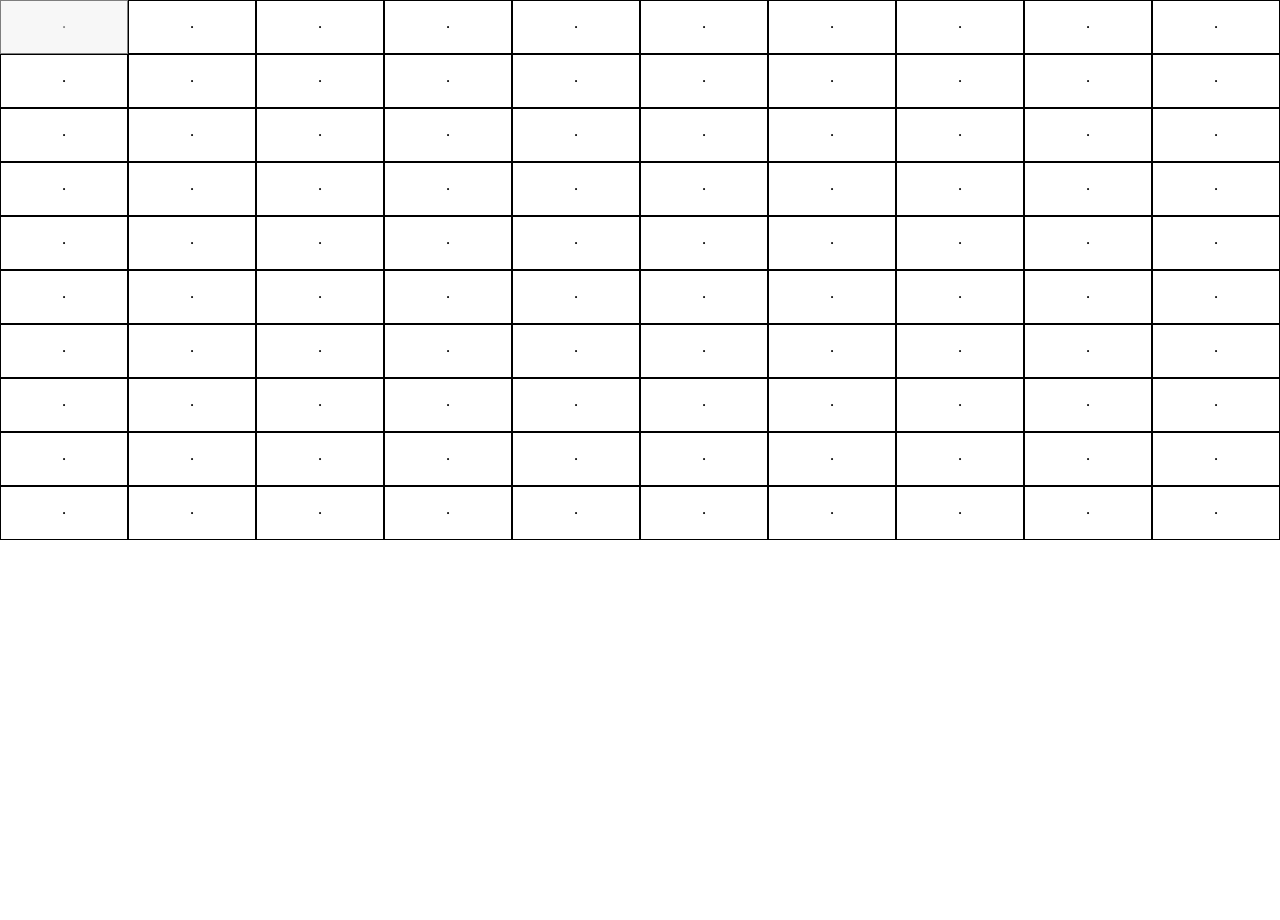
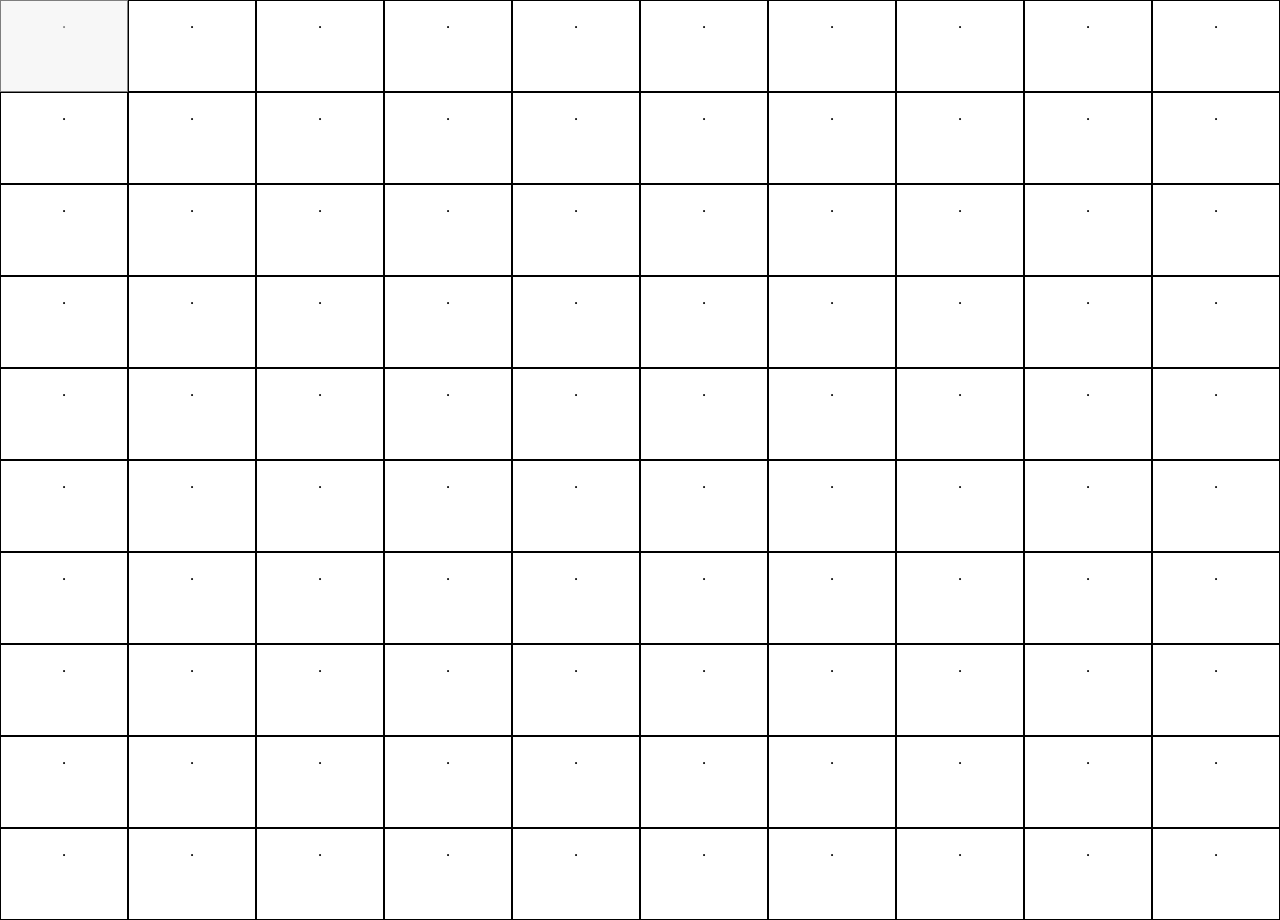
Before and after one commit to digidub/battleship, a React (Create React App) app: page / in a window 1280 px wide. Before the commit the page ends 800 px from the top, so only its background shows below. Built offline with nearby package versions, Linux system fonts and the light colour scheme.

Commit message:
conditional styling based on props

```diff
--- a/src/components/Cell.jsx
+++ b/src/components/Cell.jsx
@@ -13,7 +13,7 @@ const Cell = (props) => {
   };
 
   return (
-    <BattleCell id={props.coordinates} onClick={props.clickFunction}>
+    <BattleCell id={props.coordinates} onClick={props.clickFunction} ship={props.ship}>
       {props.children}
     </BattleCell>
   );
@@ -23,6 +23,8 @@ export default Cell;
 
 const BattleCell = styled.div`
   border: 1px solid black;
+  height: 90px;
+  background: ${(props) => (props.ship ? 'pink' : 'white')};
   &:hover {
     cursor: crosshair;
     background: #f0f0f0;
```
